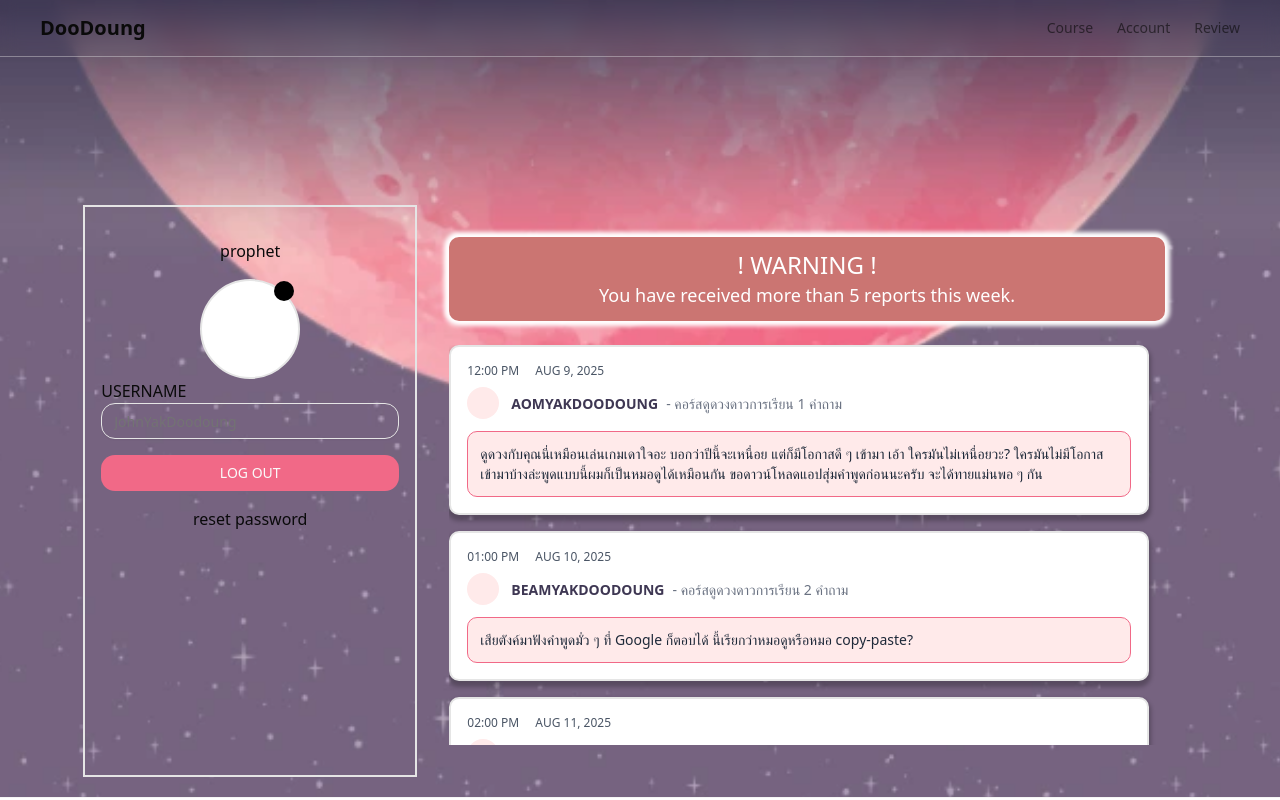
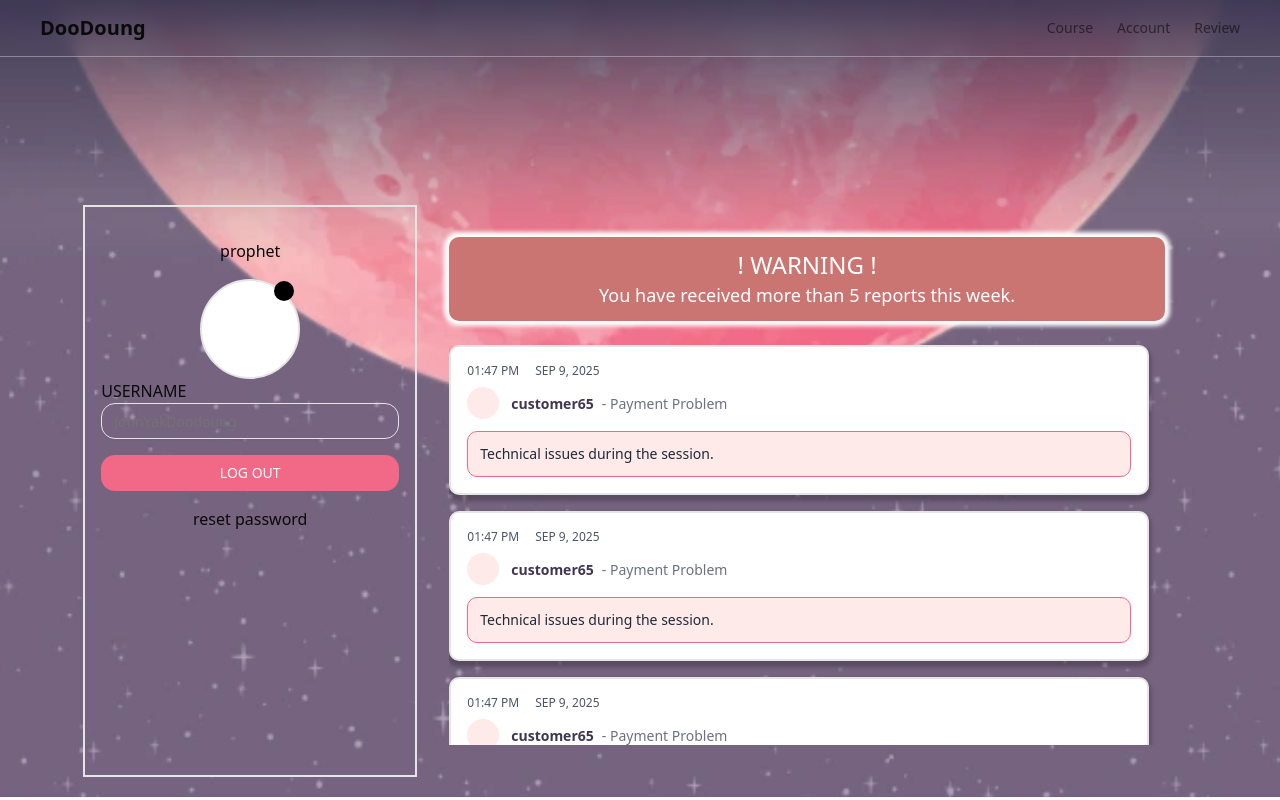
Before and after one commit to DooDoung/doo-doung-frontend, a Next.js app: page /account/prophet/report in a window 1280 px wide. Shown: the top 800 px of the page. Built offline with nearby package versions, Linux system fonts and the light colour scheme.

Commit message:
chore: integrate fe be

```diff
--- a/src/components/account/Report/ReportItem.tsx
+++ b/src/components/account/Report/ReportItem.tsx
@@ -1,41 +1,49 @@
-import type { Report } from '@/constants/reportConstants';
+import type { Report } from "@/constants/reportConstants";
 
 type ReportItemProps = {
   report: Report;
 };
 
 const ReportItem = ({ report }: ReportItemProps) => {
+  const timestamp = new Date(report.createdAt);
 
-  const timeString = report.timestamp.toLocaleTimeString('en-US', {
-    hour: '2-digit',
-    minute: '2-digit',
+  const timeString = timestamp.toLocaleTimeString("en-US", {
+    hour: "2-digit",
+    minute: "2-digit",
     hour12: true,
   });
 
-  const dateString = report.timestamp.toLocaleDateString('en-US', {
-    day: 'numeric',
-    month: 'short',
-    year: 'numeric',
-  }).toUpperCase();
+  const dateString = timestamp
+    .toLocaleDateString("en-US", {
+      day: "numeric",
+      month: "short",
+      year: "numeric",
+    })
+    .toUpperCase();
 
   return (
-    <div className="rounded-[10px] border-2 border-cream bg-white p-4 shadow-[0_4px_4px_2px_rgba(0,0,0,0.25)]">
-
-      <div className="flex items-center text-xs text-gray-600 mb-2">
+    <div className="border-cream rounded-[10px] border-2 bg-white p-4 shadow-[0_4px_4px_2px_rgba(0,0,0,0.25)]">
+      <div className="mb-2 flex items-center text-xs text-gray-600">
         <span className="mr-4">{timeString}</span>
         <span>{dateString}</span>
       </div>
 
-      <div className="flex items-center flex-wrap mb-3">
-        <div className="w-8 h-8 rounded-full bg-primary-250 mr-3 flex-shrink-0"></div>
+      <div className="mb-3 flex flex-wrap items-center">
+        <div className="bg-primary-250 mr-3 h-8 w-8 flex-shrink-0 rounded-full"></div>
         <div>
-          <span className="font-chakra text-sm font-bold text-neutral-black">{report.user}</span>
-          <span className="font-chakra text-sm text-gray-500 ml-2">- {report.title}</span>
+          <span className="font-chakra text-neutral-black text-sm font-bold">
+            {report.customer}
+          </span>
+          <span className="font-chakra ml-2 text-sm text-gray-500">
+            - {report.topic}
+          </span>
         </div>
       </div>
 
-      <div className="rounded-sm border border-primary bg-primary-250 p-3">
-        <p className="font-chakra text-sm text-gray-800">{report.content}</p>
+      <div className="border-primary bg-primary-250 rounded-sm border p-3">
+        <p className="font-chakra text-sm text-gray-800">
+          {report.description}
+        </p>
       </div>
     </div>
   );
--- a/src/constants/reportConstants.ts
+++ b/src/constants/reportConstants.ts
@@ -1,55 +1,75 @@
 export interface Report {
-  id: number;
-  timestamp: Date;
-  user: string;
-  title: string;
-  content: string;
+  customer: string;
+  admin?: string | null;
+  reportType: string;
+  topic: string;
+  description: string;
+  reportStatus: string;
+  profileUrl?: string | null;
+  createdAt: string;
 }
-
 
 export const WARNING_THRESHOLD: number = 5;
 
 export const mockReports: Report[] = [
   {
-    id: 1,
-    timestamp: new Date('2025-08-09T12:00:00'),
-    user: "AOMYAKDOODOUNG",
-    title: "คอร์สดูดวงดาวการเรียน 1 คำถาม",
-    content: "ดูดวงกับคุณนี่เหมือนเล่นเกมเดาใจอะ บอกว่าปีนี้จะเหนื่อย แต่ก็มีโอกาสดี ๆ เข้ามา เอ้า ใครมันไม่เหนื่อยวะ? ใครมันไม่มีโอกาสเข้ามาบ้างล่ะพูดแบบนี้ผมก็เป็นหมอดูได้เหมือนกัน ขอดาวน์โหลดแอปสุ่มคำพูดก่อนนะครับ จะได้ทายแม่นพอ ๆ กัน",
+    customer: "customer65",
+    admin: null,
+    reportType: "PROPHET_ISSUE",
+    topic: "Payment Problem",
+    description: "Technical issues during the session.",
+    reportStatus: "PENDING",
+    profileUrl: "https://example.com/profile/736c8077b8414dcf.jpg",
+    createdAt: "2025-09-09T13:47:14.432Z",
   },
   {
-    id: 2,
-    timestamp: new Date('2025-08-10T13:00:00'),
-    user: "BEAMYAKDOODOUNG",
-    title: "คอร์สดูดวงดาวการเรียน 2 คำถาม",
-    content: "เสียตังค์มาฟังคำพูดมั่ว ๆ ที่ Google ก็ตอบได้ นี้เรียกว่าหมอดูหรือหมอ copy-paste?",
+    customer: "customer65",
+    admin: null,
+    reportType: "PROPHET_ISSUE",
+    topic: "Payment Problem",
+    description: "Technical issues during the session.",
+    reportStatus: "PENDING",
+    profileUrl: "https://example.com/profile/736c8077b8414dcf.jpg",
+    createdAt: "2025-09-09T13:47:14.432Z",
   },
   {
-    id: 3,
-    timestamp: new Date('2025-08-11T14:00:00'),
-    user: "NEENYAKDOODOUNG",
-    title: "คอร์สดูดวงดาวการเรียน 3 คำถาม",
-    content: "โอ้โห ดวงที่ให้มาเป๊ะจริง ๆ เลยนะคะ เป๊ะจนจับฉลากก็ได้คำตอบแบบเดียวกัน!",
+    customer: "customer65",
+    admin: null,
+    reportType: "PROPHET_ISSUE",
+    topic: "Payment Problem",
+    description: "Technical issues during the session.",
+    reportStatus: "PENDING",
+    profileUrl: "https://example.com/profile/736c8077b8414dcf.jpg",
+    createdAt: "2025-09-09T13:47:14.432Z",
   },
   {
-    id: 4,
-    timestamp: new Date('2025-08-12T15:00:00'),
-    user: "CHINCHINYAKDOODOUNG",
-    title: "คอร์สดูดวงดาวการเรียน 4 คำถาม",
-    content: "รายงานเรื่องที่ 4...",
+    customer: "customer65",
+    admin: null,
+    reportType: "PROPHET_ISSUE",
+    topic: "Payment Problem",
+    description: "Technical issues during the session.",
+    reportStatus: "PENDING",
+    profileUrl: "https://example.com/profile/736c8077b8414dcf.jpg",
+    createdAt: "2025-09-09T13:47:14.432Z",
   },
   {
-    id: 5,
-    timestamp: new Date('2025-08-13T16:00:00'),
-    user: "PRIMYAKDOODOUNG",
-    title: "คอร์สดูดวงดาวการเรียน 5 คำถาม",
-    content: "รายงานเรื่องที่ 5...",
+    customer: "customer65",
+    admin: null,
+    reportType: "PROPHET_ISSUE",
+    topic: "Payment Problem",
+    description: "Technical issues during the session.",
+    reportStatus: "PENDING",
+    profileUrl: "https://example.com/profile/736c8077b8414dcf.jpg",
+    createdAt: "2025-09-09T13:47:14.432Z",
   },
   {
-    id: 6,
-    timestamp: new Date('2025-08-14T17:00:00'),
-    user: "FLOOKYAKDOODOUNG",
-    title: "คอร์สดูดวงดาวการเรียน 6 คำถาม",
-    content: "รายงานเรื่องที่ 6... รายงานนี้ทำให้เกิน 5 แล้ว!",
+    customer: "customer65",
+    admin: null,
+    reportType: "PROPHET_ISSUE",
+    topic: "Payment Problem",
+    description: "Technical issues during the session.",
+    reportStatus: "PENDING",
+    profileUrl: "https://example.com/profile/736c8077b8414dcf.jpg",
+    createdAt: "2025-09-09T13:47:14.432Z",
   },
 ];
--- a/src/pages/account/prophet/report.tsx
+++ b/src/pages/account/prophet/report.tsx
@@ -1,10 +1,14 @@
-import React, { useEffect, useState } from 'react';
+import React, { useEffect, useState } from "react";
 
-import ReportItem from '@/components/account/Report/ReportItem';
-import WarningBanner from '@/components/account/Report/WarningBanner';
+import ReportItem from "@/components/account/Report/ReportItem";
+import WarningBanner from "@/components/account/Report/WarningBanner";
 import UserProfile from "@/components/account/UserProfile";
 import { DefaultLayout } from "@/components/globalComponents";
-import { mockReports, type Report,WARNING_THRESHOLD } from '@/constants/reportConstants';
+import {
+  mockReports,
+  type Report,
+  WARNING_THRESHOLD,
+} from "@/constants/reportConstants";
 
 export default function ProphetReportPage() {
   const [reports, setReports] = useState<Report[]>([]);
@@ -23,11 +27,11 @@ export default function ProphetReportPage() {
 
   return (
     <DefaultLayout>
-      <div className="mt-[10%] flex h-[73%] w-[87%] justify-start mx-auto">
+      <div className="mx-auto mt-[10%] flex h-[73%] w-[87%] justify-start">
         <UserProfile role="prophet" />
         <main className="flex-1 p-8">
           {isLoading ? (
-            <div className="text-center text-lg p-10">Loading reports...</div>
+            <div className="p-10 text-center text-lg">Loading reports...</div>
           ) : (
             <>
               {hasExceededThreshold && (
@@ -36,8 +40,8 @@ export default function ProphetReportPage() {
                 </div>
               )}
               <div className="h-[50vh] space-y-4 overflow-y-auto pr-4">
-                {reports.map((report) => (
-                  <ReportItem key={report.id} report={report} />
+                {reports.map((report, index) => (
+                  <ReportItem key={index} report={report} />
                 ))}
               </div>
             </>
@@ -46,4 +50,4 @@ export default function ProphetReportPage() {
       </div>
     </DefaultLayout>
   );
-};
+}
```
